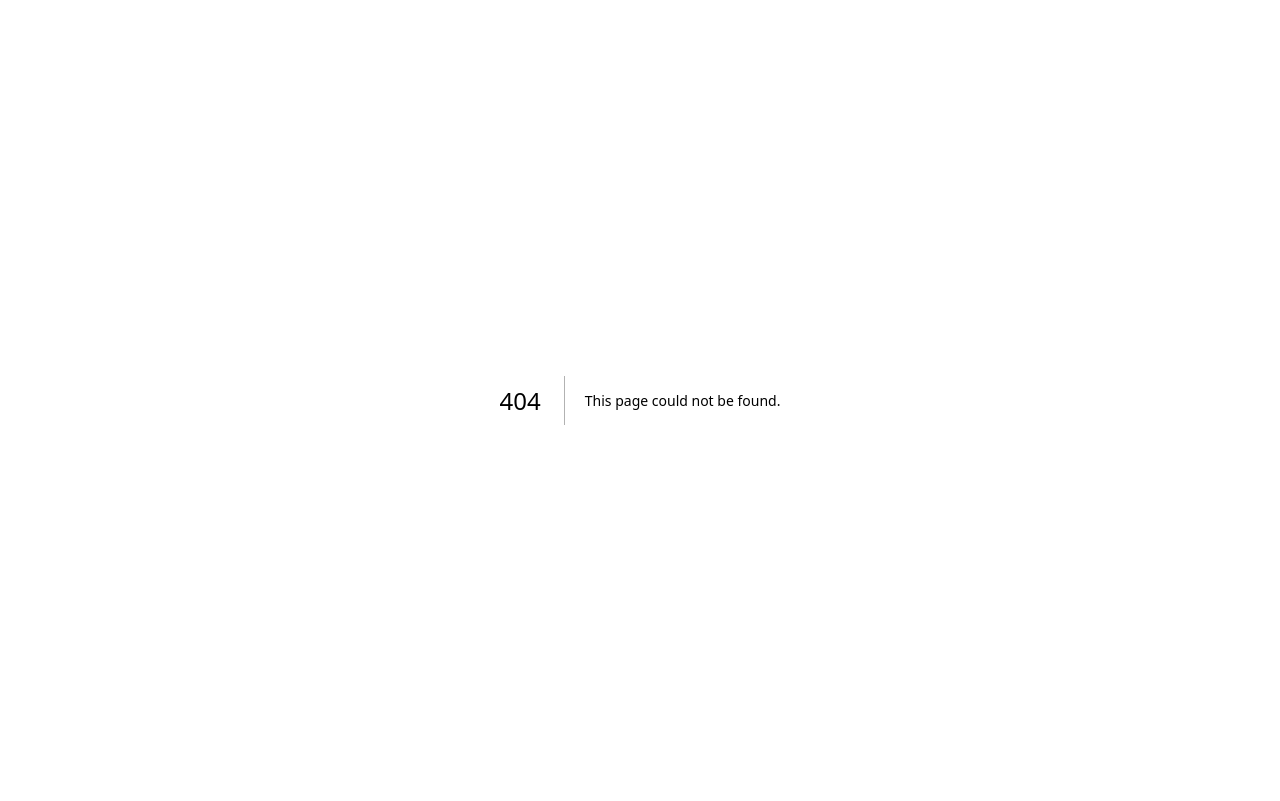
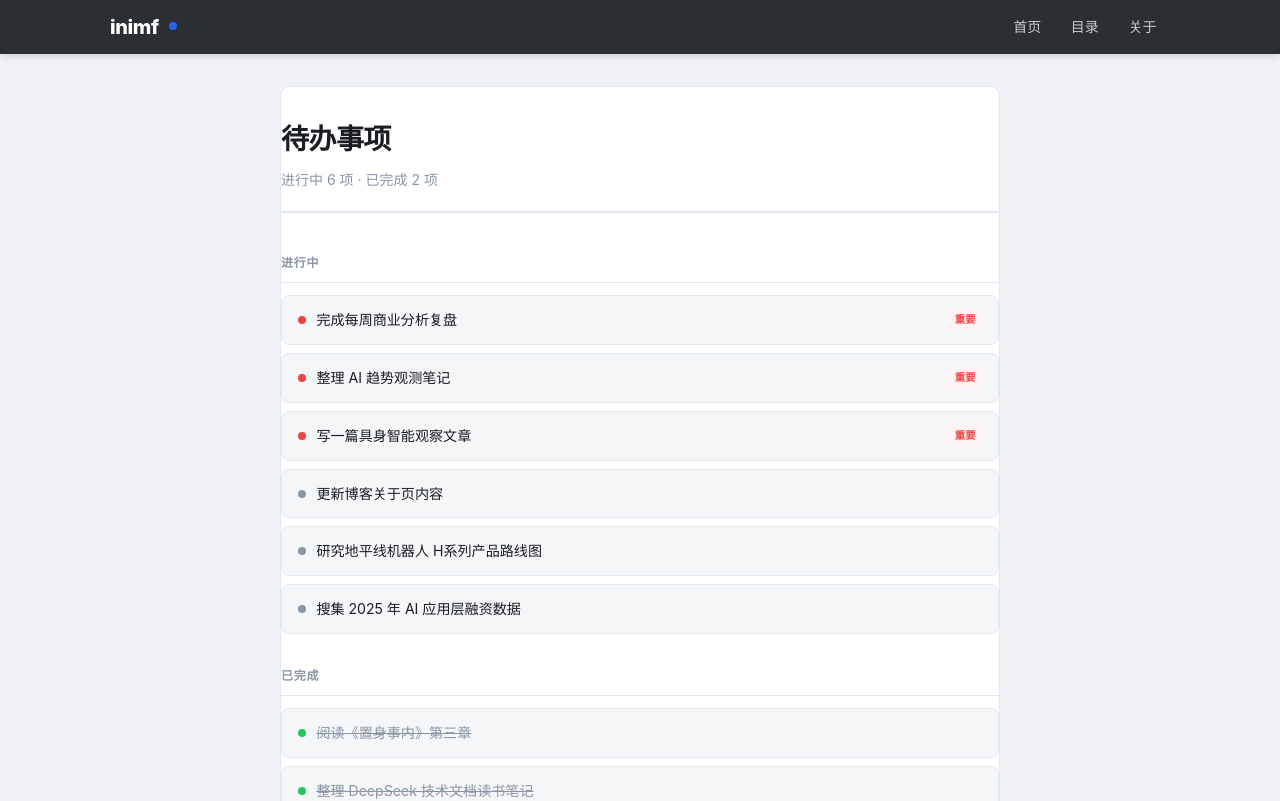
Before and after one commit to web1286/inimf-blog, a Next.js app: page /todos in a window 1280 px wide. Before the commit this address had no page. Shown: the top 801 px of the page. Built offline with nearby package versions, Linux system fonts and the light colour scheme.

Commit message:
✨ feat: 待办事项独立目录页 /todos

```diff
--- /dev/null
+++ b/pages/todos.tsx
@@ -0,0 +1,47 @@
+import Layout from '../components/Layout'
+import { TODO_ITEMS } from '../data/todos'
+
+export default function TodosPage() {
+  const pending = TODO_ITEMS.filter(t => !t.done)
+  const done = TODO_ITEMS.filter(t => t.done)
+
+  return (
+    <Layout title="待办事项" hideSidebar>
+      <div className="archive-page">
+        <div className="archive-header">
+          <h1 className="archive-title">待办事项</h1>
+          <p className="archive-desc">进行中 {pending.length} 项 · 已完成 {done.length} 项</p>
+        </div>
+
+        {pending.length > 0 && (
+          <div className="todos-section">
+            <h2 className="todos-section-title">进行中</h2>
+            <ul className="todos-full-list">
+              {pending.map(item => (
+                <li key={item.id} className={`todos-full-item${item.priority === 'high' ? ' todos-high' : ''}`}>
+                  <span className="todos-full-dot" />
+                  <span className="todos-full-text">{item.text}</span>
+                  {item.priority === 'high' && <span className="todos-priority-badge">重要</span>}
+                </li>
+              ))}
+            </ul>
+          </div>
+        )}
+
+        {done.length > 0 && (
+          <div className="todos-section">
+            <h2 className="todos-section-title">已完成</h2>
+            <ul className="todos-full-list">
+              {done.map(item => (
+                <li key={item.id} className="todos-full-item todos-full-done">
+                  <span className="todos-full-dot todos-dot-done" />
+                  <span className="todos-full-text">{item.text}</span>
+                </li>
+              ))}
+            </ul>
+          </div>
+        )}
+      </div>
+    </Layout>
+  )
+}
```
